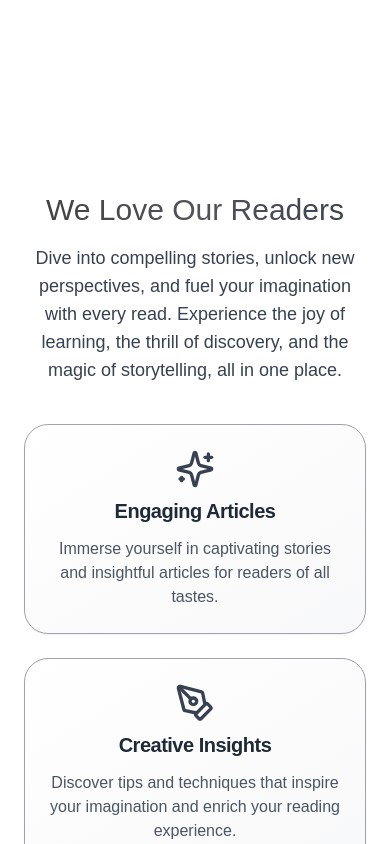
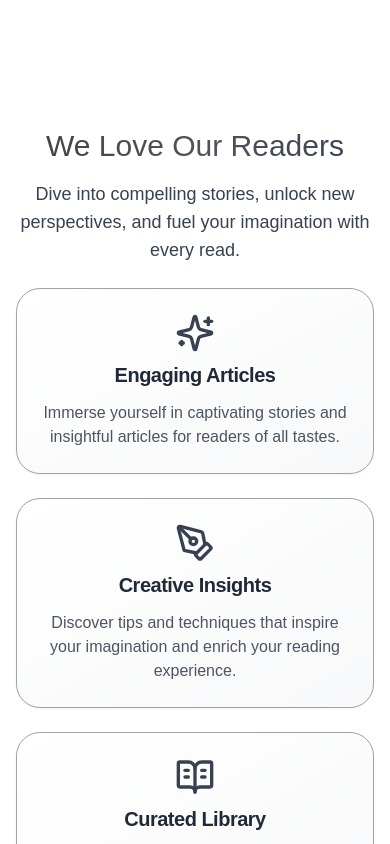
Before and after one commit to RRAJ644/the-scripted-reality, a Next.js app: page / in a window 390 px wide. Shown: the part 780-1624 px from the top of the page. Built offline with nearby package versions, Linux system fonts and the light colour scheme.

Commit message:
Responsiveness fixed

```diff
--- a/components/custom/Featured.tsx
+++ b/components/custom/Featured.tsx
@@ -27,22 +27,21 @@ const features = [
 
 const Featured = () => {
   return (
-    <section className='py-16 px-6 w-full flex flex-col gap-y-10'>
-      <div className='max-w-5xl mx-auto text-center space-y-4'>
+    <section className='w-full flex flex-col items-center justify-center gap-y-6'>
+      <div className='max-w-6xl mx-auto text-center space-y-4'>
         <h2 className='max-sm:text-3xl text-4xl md:text-5xl font-normal bg-gradient-to-r from-neutral-700 via-zinc-600 to-gray-700 text-transparent bg-clip-text'>
           We Love Our Readers
         </h2>
         <p className='text-lg text-gray-700 dark:text-gray-300'>
           Dive into compelling stories, unlock new perspectives, and fuel your
-          imagination with every read. Experience the joy of learning, the
-          thrill of discovery, and the magic of storytelling, all in one place.
+          imagination with every read.
         </p>
       </div>
-      <div className='grid grid-cols-1 md:grid-cols-2 lg:grid-cols-3 gap-6 w-full'>
+      <div className='grid grid-cols-1 sm:grid-cols-2 lg:grid-cols-3 gap-6 px-4 w-full max-w-5xl'>
         {features.map((feature, index) => (
           <Card
             key={index}
-            className='group cursor-pointer border border-zinc-400 dark:border-zinc-600 bg-gradient-to-br from-white/60 to-gray-100/60 dark:from-zinc-900/60 dark:to-zinc-800/60 shadow-sm rounded-3xl hover:scale-110 transition-transform duration-500'
+            className='group cursor-pointer border border-zinc-400 dark:border-zinc-600 bg-gradient-to-br from-white/60 to-gray-100/60 dark:from-zinc-900/60 dark:to-zinc-800/60 shadow-sm rounded-3xl hover:scale-105 transition-transform duration-500 flex flex-col items-center text-center'
           >
             <CardHeader className='flex items-center justify-center pb-2'>
               {feature.icon}
--- a/components/custom/Hero.tsx
+++ b/components/custom/Hero.tsx
@@ -3,7 +3,7 @@ import Stats from './Stats'
 
 const Hero = () => {
   return (
-    <section className='min-h-screen flex flex-col items-center justify-center md:px-12 text-center gap-y-20 w-full'>
+    <section className='flex flex-col items-center justify-center md:px-12 text-center gap-y-20 w-full min-h-screen'>
       <div className='max-w-6xl mx-auto'>
         <h1 className='max-sm:px-3 max-sm:text-2xl md:text-4xl lg:text-6xl bg-gradient-to-r from-neutral-700 via-zinc-600 to-gray-700 text-transparent bg-clip-text drop-shadow-md'>
           Discover the art of Screenwriting and Unlock the Secrets
--- a/components/custom/TrendingStories.tsx
+++ b/components/custom/TrendingStories.tsx
@@ -42,11 +42,13 @@ const trendingStories = [
 const TrendingStories = () => {
   return (
     <section className='py-16 px-6 md:px-12'>
+
       <div className='max-w-6xl mx-auto text-center'>
         <h2 className='text-4xl md:text-5xl font-normal bg-gradient-to-r from-gray-800 via-gray-600 to-gray-800 text-transparent bg-clip-text py-6'>
           Trending Stories
         </h2>
       </div>
+
       <div className='max-w-7xl mx-auto'>
         <div className='space-y-6'>
           {trendingStories.map((story, index) => (
```
